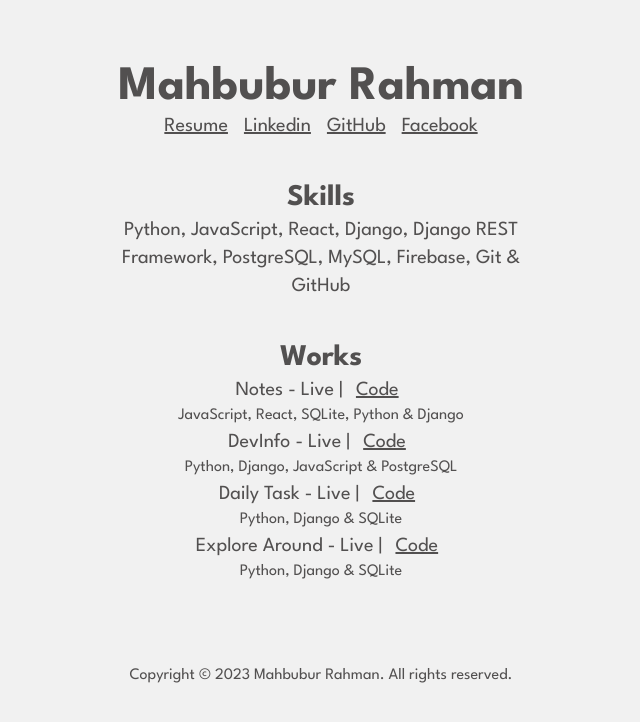
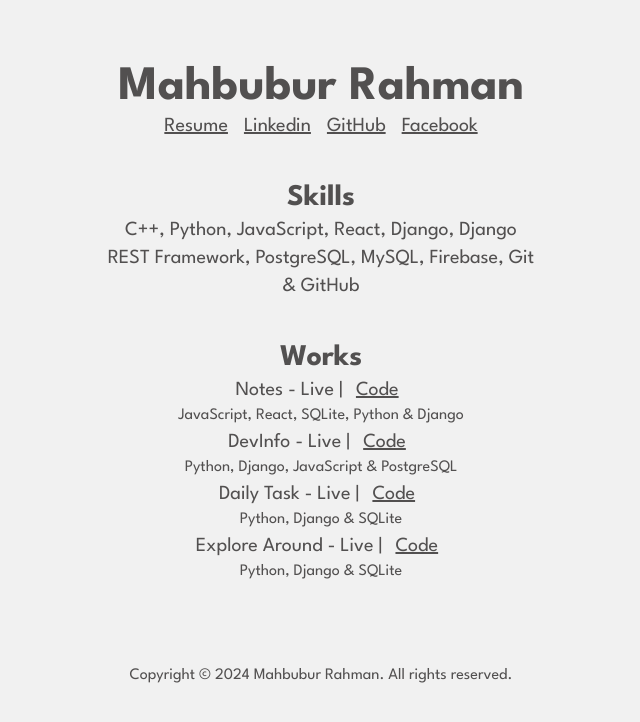
Before and after one commit to mahbubur3/portfolio, a Next.js app: page / in a window 1280 px wide. Shown: the top 722 px of the page, without its empty margins (319-959 px from the left). Built offline with nearby package versions, Linux system fonts and the light colour scheme.

Commit message:
Update index.js

```diff
--- a/pages/index.js
+++ b/pages/index.js
@@ -51,7 +51,7 @@ export default function Home() {
         {/* skills */}
         <div className='text-center lg:w-4/12 md:w-6/12 sm:w-8/12'>
           <h3 className='font-bold mt-10 text-2xl sm:text-base lg:text-3xl'>Skills</h3>
-          <p className='text-xl'>Python, JavaScript, React, Django, Django REST Framework, PostgreSQL, MySQL, Firebase, Git & GitHub</p>
+          <p className='text-xl'>C++, Python, JavaScript, React, Django, Django REST Framework, PostgreSQL, MySQL, Firebase, Git & GitHub</p>
         </div>
 
         {/* works */}
@@ -76,7 +76,7 @@ export default function Home() {
         }
         initial={{ opacity: 0 }}
         exit={{ opacity: 0 }}>
-        Copyright © 2023 Mahbubur Rahman. All rights reserved.
+        Copyright © 2024 Mahbubur Rahman. All rights reserved.
       </motion.footer >
     </div >
   )
```
